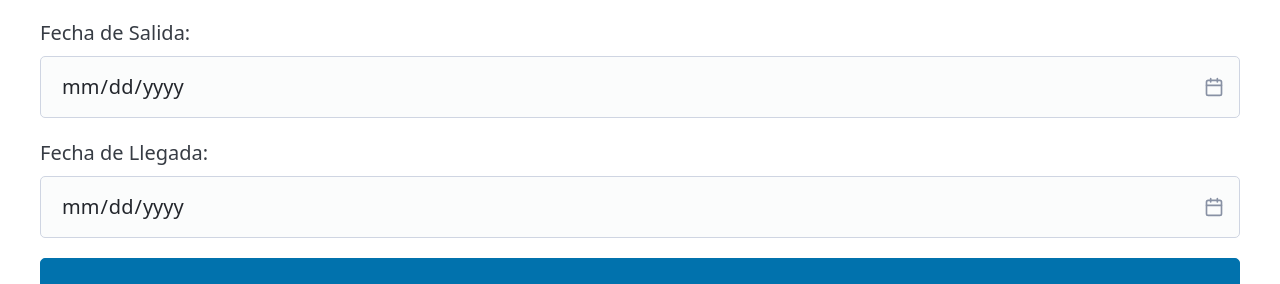
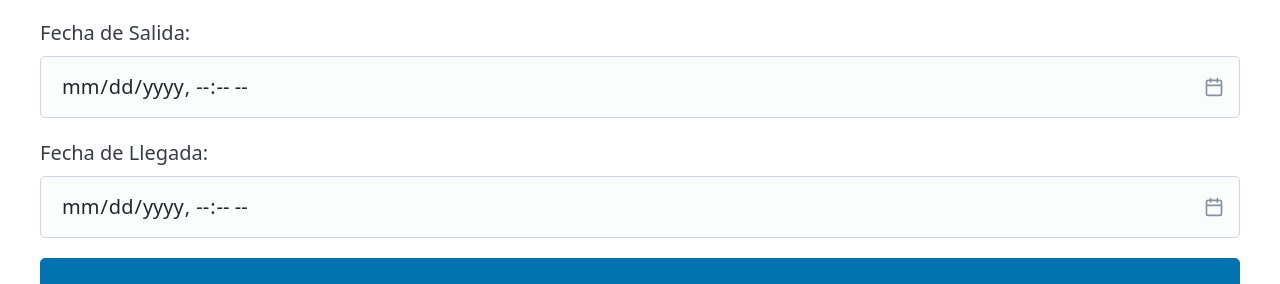
Before and after one commit to pg-goose/HackUPC2024, a SvelteKit app: page /home in a window 1280 px wide. Shown: the part 167-451 px from the top of the page. Built offline with nearby package versions, Linux system fonts and the light colour scheme.

Commit message:
Me rindo con las dates

```diff
--- a/src/lib/viaje-controller.ts
+++ b/src/lib/viaje-controller.ts
@@ -4,16 +4,18 @@ import { error, fail } from '@sveltejs/kit';
 
 interface ViajeInput {
     destino: string
-    fechaInicio: string
-    fechaFin: string
+    fechaInicio: Date
+    fechaFin: Date
 }
+
 
 class ViajeController {
     async createViaje(validatedData: ViajeInput, userId: any): Promise<Viaje | null> {
         try {
-            const newViaje = await prisma.viaje.create({ data: {...validatedData, user:userId} })
+            const newViaje = await prisma.viaje.create({ data: { destino: validatedData.destino, fechaInicio: new Date(validatedData.fechaInicio), fechaFin: new Date(validatedData.fechaFin) , user:{ connect: { id : userId }  } } })
             return newViaje
         } catch(err) {
+            console.log(err)
             error(500, "invalid data used for viaje creation")
         }
     }
--- a/src/routes/home/+page.svelte
+++ b/src/routes/home/+page.svelte
@@ -1,14 +1,35 @@
-<script>
-  let destinationCity = '';
-  let departureDate = '';
-  let arrivalDate = '';
+<script lang='ts'>
+  import { redirect } from "@sveltejs/kit";
+  let destino: String
+  let fechaInicio: Date
+  let fechaFin: Date
 
-  function handleSubmit() {
-    // Aquí podrías agregar la lógica para manejar el envío del formulario
-    console.log('Ciudad de destino:', destinationCity);
-    console.log('Fecha de salida:', departureDate);
-    console.log('Fecha de llegada:', arrivalDate);
+  async function createViaje(event: SubmitEvent) {
+    //let fechaInicio2 = new Date(fechaInicio)
+    //let fechaFin2 = new Date(fechaFin)
+    try {
+      console.log(typeof(fechaInicio));
+      const response = await fetch("/home", {
+          method: 'POST',
+          headers: {'Content-Type': 'application/json'},
+          body: JSON.stringify({destino, fechaInicio, fechaFin})
+        });
+      console.log(await response.json());
+      if (!response.ok) {
+        console.error("Could not log in")
+        throw new Error(`HTTP status: ${response.status}`);
+      }
+      const data = await response.json();
+      console.log(data);
+
+    } catch (error) {
+      console.error("Error in submit: ", error)
+      return
+    }
+    window.location.href = '/home';
   }
+
+
 </script>
 
 <style>
@@ -17,18 +38,18 @@
 
 <div class="container">
   <h1>Añadir Destino</h1>
-  <form method="POST">
+  <form on:submit|preventDefault={createViaje} method="POST">
     <div class="input-group">
       <label for="destination">Ciudad de Destino:</label>
-      <input type="text" id="destination" bind:value={destinationCity}>
+      <input type="text" id="destination" bind:value={destino}>
     </div>
     <div class="input-group">
       <label for="departure-date">Fecha de Salida:</label>
-      <input type="date" id="departure-date" bind:value={departureDate}>
+      <input type="datetime-local" id="departure-date" bind:value={fechaInicio}>
     </div>
     <div class="input-group">
       <label for="arrival-date">Fecha de Llegada:</label>
-      <input type="date" id="arrival-date" bind:value={arrivalDate}>
+      <input type="datetime-local" id="arrival-date" bind:value={fechaFin}>
     </div>
     <button type="submit">
       <svg xmlns="http://www.w3.org/2000/svg" width="16" height="16" fill="currentColor" class="bi bi-arrow-right" viewBox="0 0 16 16">
--- a/src/routes/home/+server.ts
+++ b/src/routes/home/+server.ts
@@ -1,19 +1,24 @@
-import { error, redirect } from '@sveltejs/kit'
-import viajeController from '$lib/viaje-controller'
-import { z } from 'zod';
-import type { RequestHandler } from './$types';
+import viajeController from "$lib/viaje-controller";
+import { error, json, type RequestHandler } from "@sveltejs/kit";
+import { z } from "zod";
 
 const ViajeSchema = z.object({
     destino: z.string(),
-    fechaInicio: z.string(),
-    fechaFin: z.string()
+    fechaInicio: z.date(),
+    fechaFin: z.date()
   });
 
 export const POST: RequestHandler = async ({request, locals}) => {
-    let validated = ViajeSchema.safeParse(request.body)
+    const validated = ViajeSchema.safeParse(await request.json())
+    console.log(locals.user.id)
     if (!validated.success) {
+        console.log(validated.error)
         error(400, "invalid form data: " + validated.error)
     }
+
     const newViaje = await viajeController.createViaje(validated.data, locals.user.id)
-    return new Response();
+    if (newViaje === null) {
+        error(500, "Error creating viaje")
+    }
+    return json(newViaje); // Update the return statement to return a JSON response
 };
```
